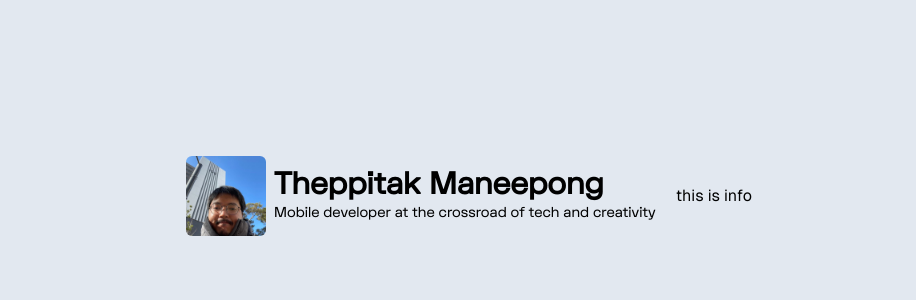
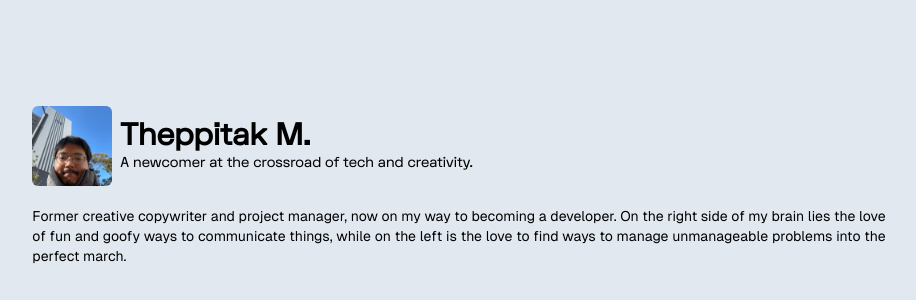
Before and after one commit to mmmmmob/me.theppitak, a React (Vite) app: page / in a window 1280 px wide. Shown: the part 204-504 px from the top of the page, without its empty margins (181-1097 px from the left). Built offline with nearby package versions, Linux system fonts and the light colour scheme.

Commit message:
style: change layout to flex-col

```diff
--- a/src/App.jsx
+++ b/src/App.jsx
@@ -5,7 +5,7 @@ import Title from "./components/Title";
 
 function App() {
   return (
-    <div className="flex h-screen w-screen justify-center bg-slate-200 max-sm:flex-col dark:bg-slate-800">
+    <div className="flex h-screen w-screen flex-col justify-center bg-slate-200 dark:bg-slate-800 dark:text-slate-300">
       <Title />
       <Info />
       <SpeedInsights />
--- a/src/components/Info.jsx
+++ b/src/components/Info.jsx
@@ -1,7 +1,12 @@
 function Info() {
   return (
-    <div className="self-center">
-      <h1>this is info</h1>
+    <div className="m-5 self-center md:w-8/12">
+      <p className="text-justify text-sm">
+        Former creative copywriter and project manager, now on my way to
+        becoming a developer. On the right side of my brain lies the love of fun
+        and goofy ways to communicate things, while on the left is the love to
+        find ways to manage unmanageable problems into the perfect march.
+      </p>
     </div>
   );
 }
--- a/src/components/Title.jsx
+++ b/src/components/Title.jsx
@@ -1,18 +1,18 @@
 function Title() {
   return (
-    <div className="mx-5 self-center">
-      <div className="flex flex-none">
+    <div className="mx-5 self-center md:w-8/12 md:flex-initial">
+      <div className="flex">
         <img
           src="/public/avatar.jpg"
           alt="avatar"
           className="mr-2 size-20 self-center rounded-md max-sm:size-28"
         />
-        <div className="self-center text-start dark:text-slate-300">
+        <div className="self-center text-start">
           <h1 className="text-balances font-fkDisplay text-3xl font-semibold">
-            Theppitak Maneepong
+            Theppitak M.
           </h1>
-          <p className="font-fkDisplay text-sm">
-            Mobile developer at the crossroad of tech and creativity
+          <p className="font-fkDisplay text-sm leading-tight">
+            A newcomer at the crossroad of tech and creativity.
           </p>
         </div>
       </div>
```
